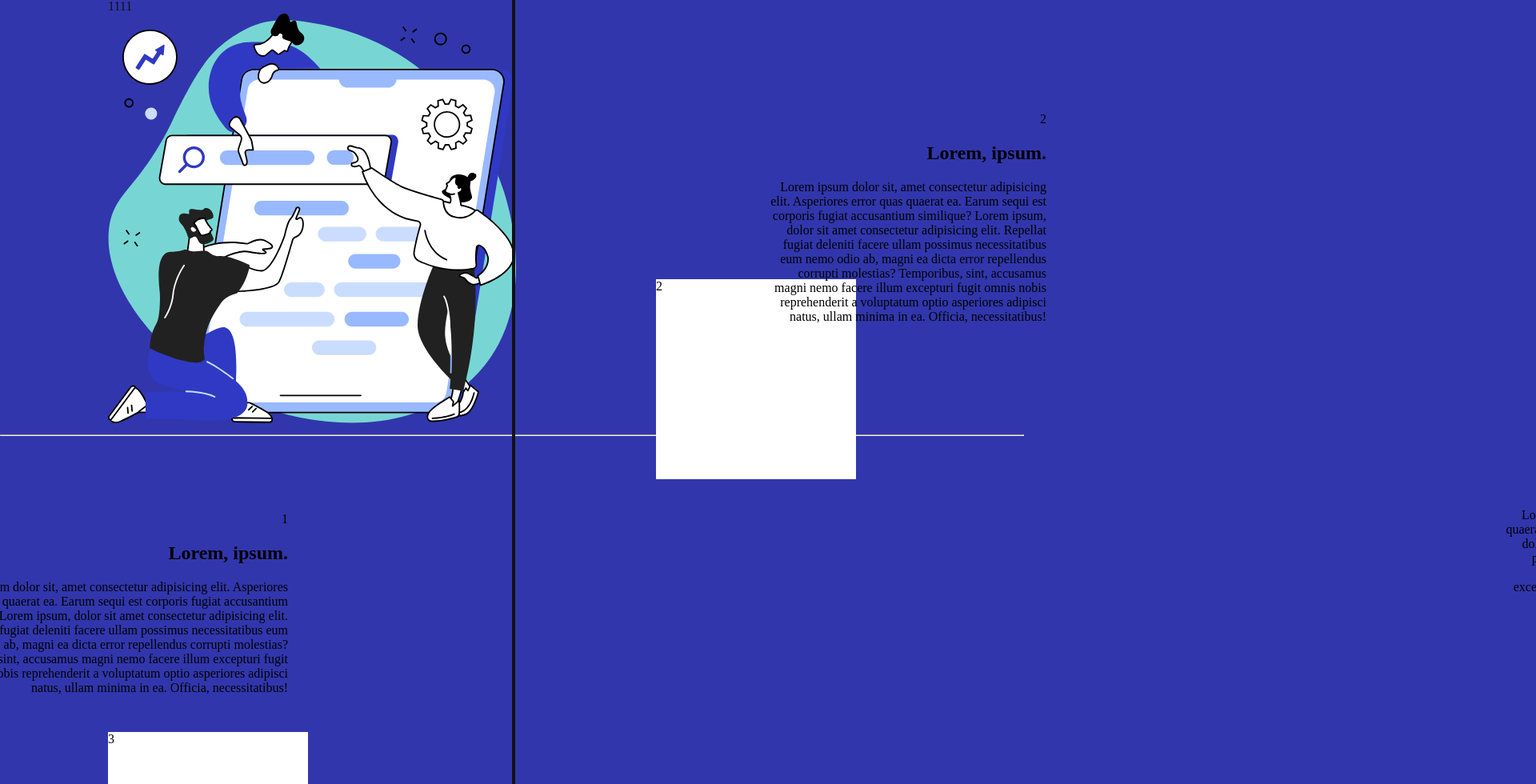
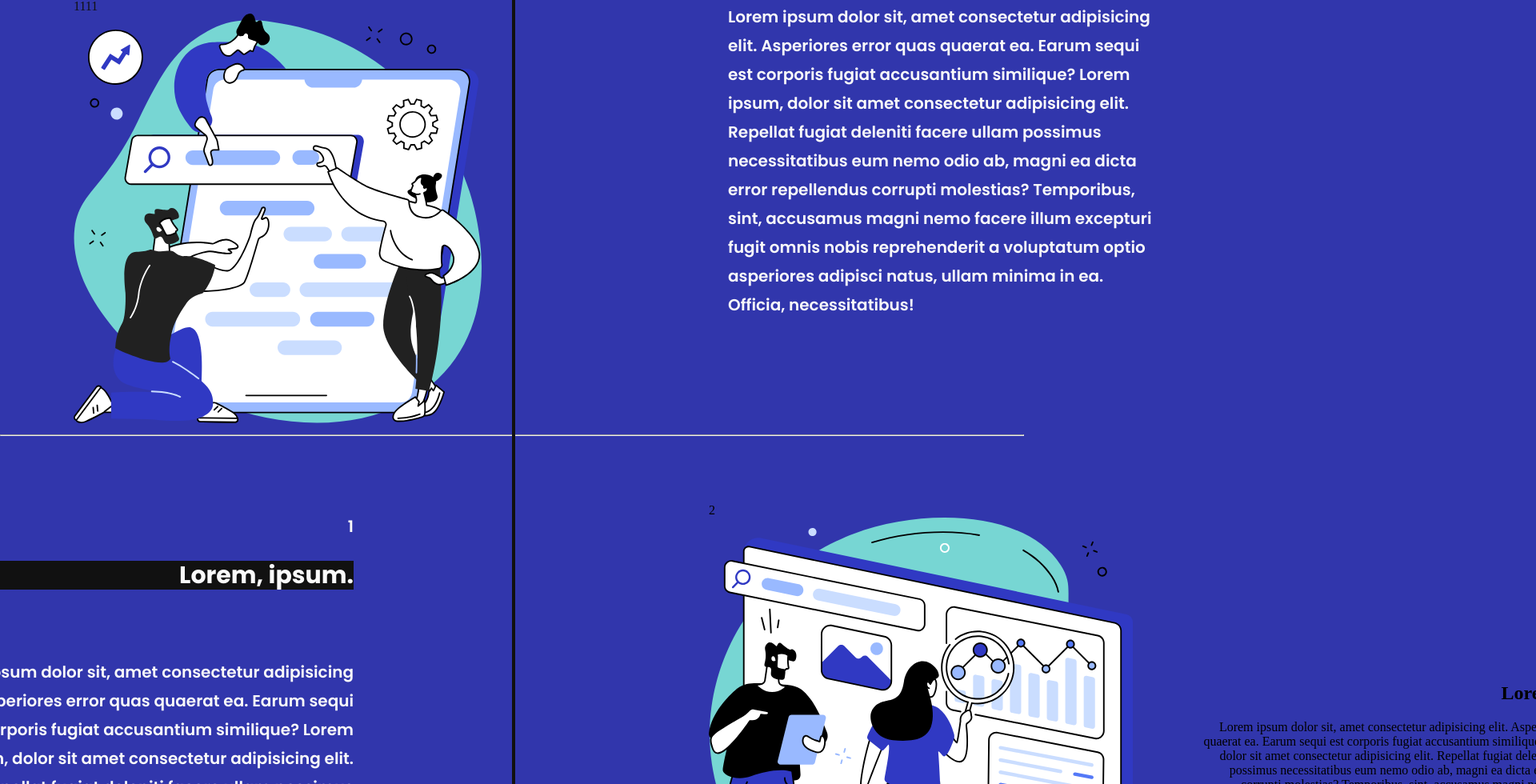
Before and after one commit to ivanmartins090317/landingPage_netlinks, a React (Create React App) app: page / in a window 1280 px wide. Shown: the part 1528-2508 px from the top of the page at 80% size, 1920 px wide, since content can reach past the window. Built offline with nearby package versions, Linux system fonts and the light colour scheme.

Commit message:
restart projeto

```diff
--- a/src/App.js
+++ b/src/App.js
@@ -26,6 +26,7 @@ import {
 // imagens
 import logo_Topo from "./image/image_logo_topo.svg";
 import Frame_page2 from "./image/Frame_page2.svg";
+import SEO_analytics_team from "./image/SEO_analytics_team_1_.svg";
 
 function App() {
   return (
@@ -77,9 +78,10 @@ function App() {
             </p>
           </ContentLorem>
         </div>
+        <hr />
         <ContentImg1>
           2
-          <img src="" alt="" />
+          <img src={SEO_analytics_team} alt="" />
         </ContentImg1>
         <div>
           <ContentLorem1>
@@ -97,6 +99,7 @@ function App() {
             </p>
           </ContentLorem1>
         </div>
+        <hr />
         <ContentImg2>
           3
           <img src="" alt="" />
@@ -117,11 +120,13 @@ function App() {
             </p>
           </ContentLorem2>
         </div>
+        <hr />
         <ContentImg3>
           4
           <img src="" alt="" />
         </ContentImg3>
         <div>
+          <hr />
           <ContentLorem3>
             4<h2>Lorem, ipsum.</h2>
             <p>
@@ -137,6 +142,7 @@ function App() {
             </p>
           </ContentLorem3>
         </div>
+        <hr />
       </PageTwo>
       <hr />
       <PageThree>pagina 3</PageThree>;
--- a/src/PageTwocss.jsx
+++ b/src/PageTwocss.jsx
@@ -20,6 +20,8 @@ export const ContentHeader = styled.div`
   font-size: 49px;
   line-height: 56px;
 `;
+
+// bloco1
 export const ContentImg = styled.div`
   position: absolute;
   margin-top: 460px;
@@ -27,24 +29,91 @@ export const ContentImg = styled.div`
   height: 250px;
   grid-column: 1/2;
   color: #111;
-  margin: 200px 0 0 135px;
+  margin: 200px 0 0 92px;
 `;
+
+export const ContentLorem = styled.div`
+  position: absolute;
+  width: 532px;
+  height: 392px;
+  text-align: right;
+
+  font-family: poppins, sans-serif;
+  font-style: normal;
+  font-weight: 400;
+  font-size: 20px;
+  line-height: 36px;
+  /* or 180% */
+
+  color: #f9f9f9;
+
+  && > h2 {
+    margin-bottom: 85px;
+    background-color: #111;
+  }
+
+  margin: 1000px 0 0 -90px;
+`;
+// bloco 2
 
 export const ContentImg1 = styled.div`
   position: absolute;
   width: 250px;
   height: 250px;
-  background-color: #ffff;
-  margin: 900px 0 0 820px;
+  margin: 1460px 0 0 886px;
 `;
+
+export const ContentLorem1 = styled.div`
+  position: absolute;
+  width: 532px;
+  height: 392px;
+  text-align: left;
+  margin: -200px 0 0 86px;
+  height: 392px;
+  left: 824px;
+  top: 1549px;
+
+  font-family: poppins, sans-serif;
+  font-style: normal;
+  font-weight: 400;
+  font-size: 20px;
+  line-height: 36px;
+  /* or 180% */
+
+  color: #f9f9f9;
+
+  && > h2 {
+    margin-bottom: 85px;
+    background-color: #111;
+  }
+`;
+// bloco 3
 export const ContentImg2 = styled.div`
   position: absolute;
   width: 250px;
   height: 250px;
   background-color: #ffff;
   grid-column: 3/4;
-  margin: 2033px 0 0 135px;
+  margin: 2900px 0 0 135px;
 `;
+
+export const ContentLorem2 = styled.div`
+  position: absolute;
+  width: 350px;
+  height: 250px;
+  text-align: right;
+  margin: 1560px 0 0 -1100px;
+`;
+
+// bloco 4
+export const ContentLorem3 = styled.div`
+  position: absolute;
+  width: 535px;
+  height: 428px;
+  text-align: right;
+  margin: 910px 0 0 735px;
+`;
+
 export const ContentImg3 = styled.div`
   position: absolute;
   width: 250px;
@@ -52,34 +121,3 @@ export const ContentImg3 = styled.div`
   background-color: #ffff;
   margin: 2700px 0 0 820px;
 `;
-
-export const ContentLorem = styled.div`
-  position: absolute;
-  width: 450px;
-  height: 350px;
-  text-align: right;
-
-  margin: 1000px 0 0 -90px;
-`;
-
-export const ContentLorem1 = styled.div`
-  position: absolute;
-  width: 350px;
-  height: 250px;
-  text-align: right;
-  margin: 500px 0 0 580px;
-`;
-export const ContentLorem2 = styled.div`
-  position: absolute;
-  width: 350px;
-  height: 250px;
-  text-align: right;
-  margin: 1560px 0 0 -1100px;
-`;
-export const ContentLorem3 = styled.div`
-  position: absolute;
-  width: 535px;
-  height: 428px;
-  text-align: right;
-  margin: 910px 0 0 735px;
-`;
```
Also changed, not shown: src/image/SEO_analytics_team_1_.svg (added).
